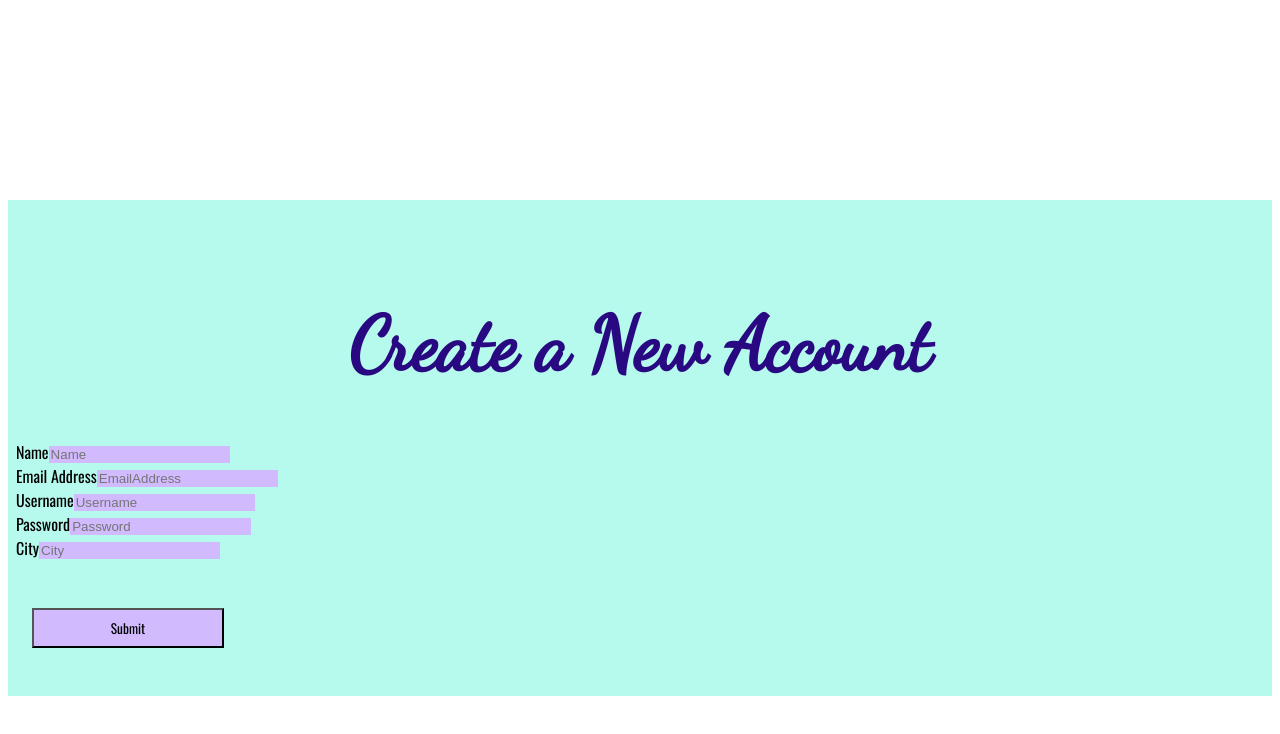
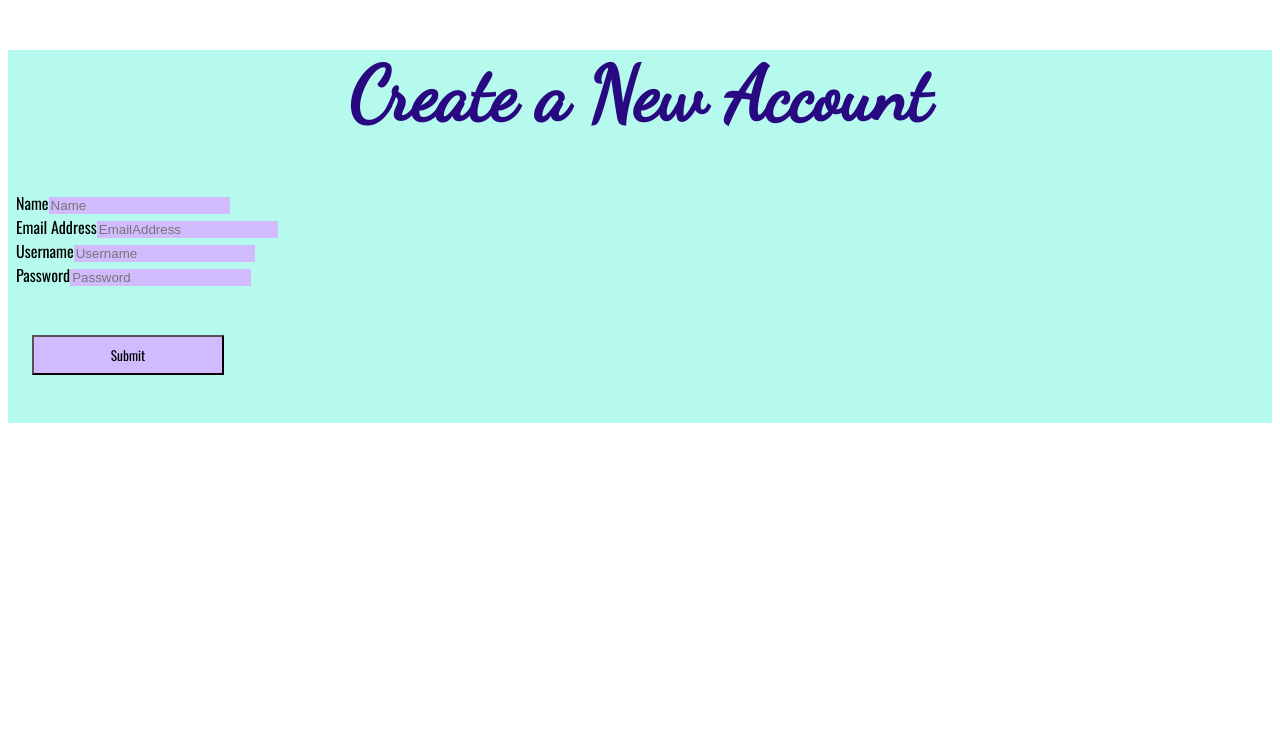
Before and after one commit to devfdom/front-vacation, an Angular app: page /user in a window 1280 px wide. Shown: the top 734 px of the page. Built offline with nearby package versions, Linux system fonts and the light colour scheme.

Commit message:
city delete

```diff
--- a/src/app/user/user.component.css
+++ b/src/app/user/user.component.css
@@ -2,8 +2,6 @@
 @import url('https://fonts.googleapis.com/css2?family=Oswald&display=swap');
 
 h1{
-    padding-top: 100px;
-    margin-top: 200px;
     font-size: 75px;
 }
 
--- a/src/app/user/user.component.html
+++ b/src/app/user/user.component.html
@@ -27,12 +27,6 @@
         <input class="form-control" id="password" type="text" placeholder="Password" />
       </div>
 
-      <!-- City -->
-      <div class="mb-3">
-        <label class="form-label" for="city">City</label>
-        <input class="form-control" id="city" type="text" placeholder="City" />
-      </div>
-
       <!-- Form submit button -->
       <div class="button">
         <div class="d-flex justify-content-center">
```
